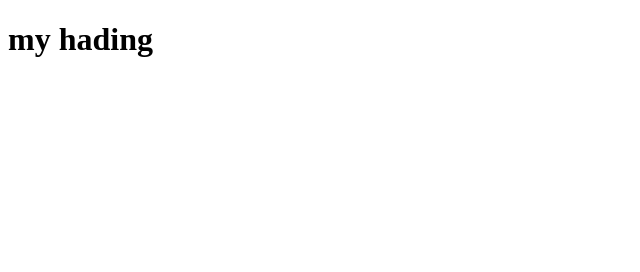
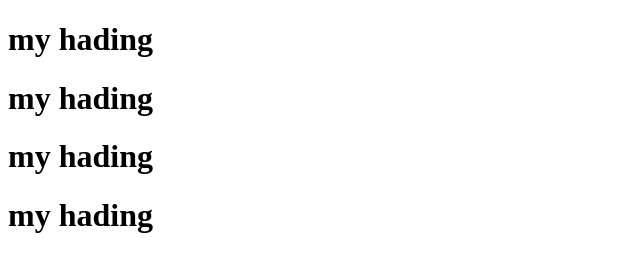
Before and after one commit to nizamuddin-git-repo/new-repo, a plain HTML site: page index.html in a window 1280 px wide. Shown: the whole page, without its empty margins (0-640 px from the left). Drawn offline with Linux system fonts and the light colour scheme.

Commit message:
add h1 hading

```diff
--- a/index.html
+++ b/index.html
@@ -6,6 +6,10 @@
     <title>Document</title>
 </head>
 <body>
+    <h1 class="bg">my hading</h1>
     <h1>my hading</h1>
+    <h1>my hading</h1>
+    <h1>my hading</h1>
+
 </body>
 </html>
```
